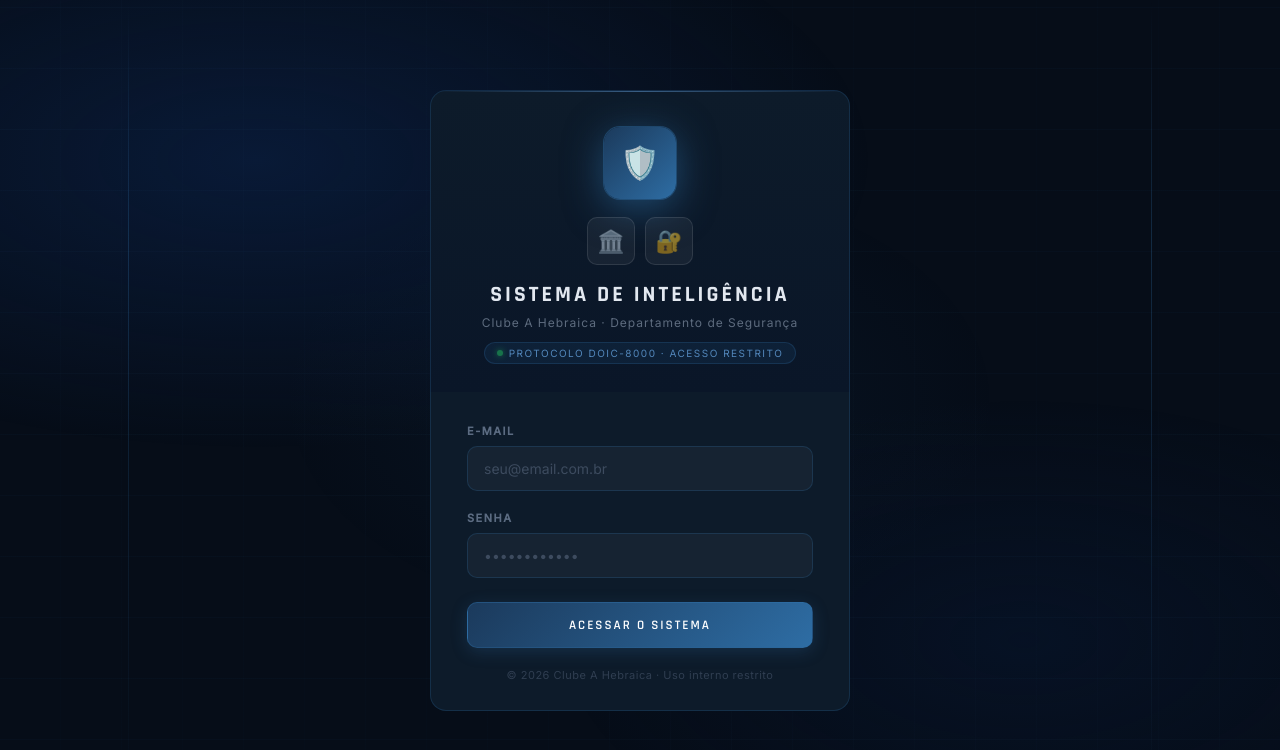
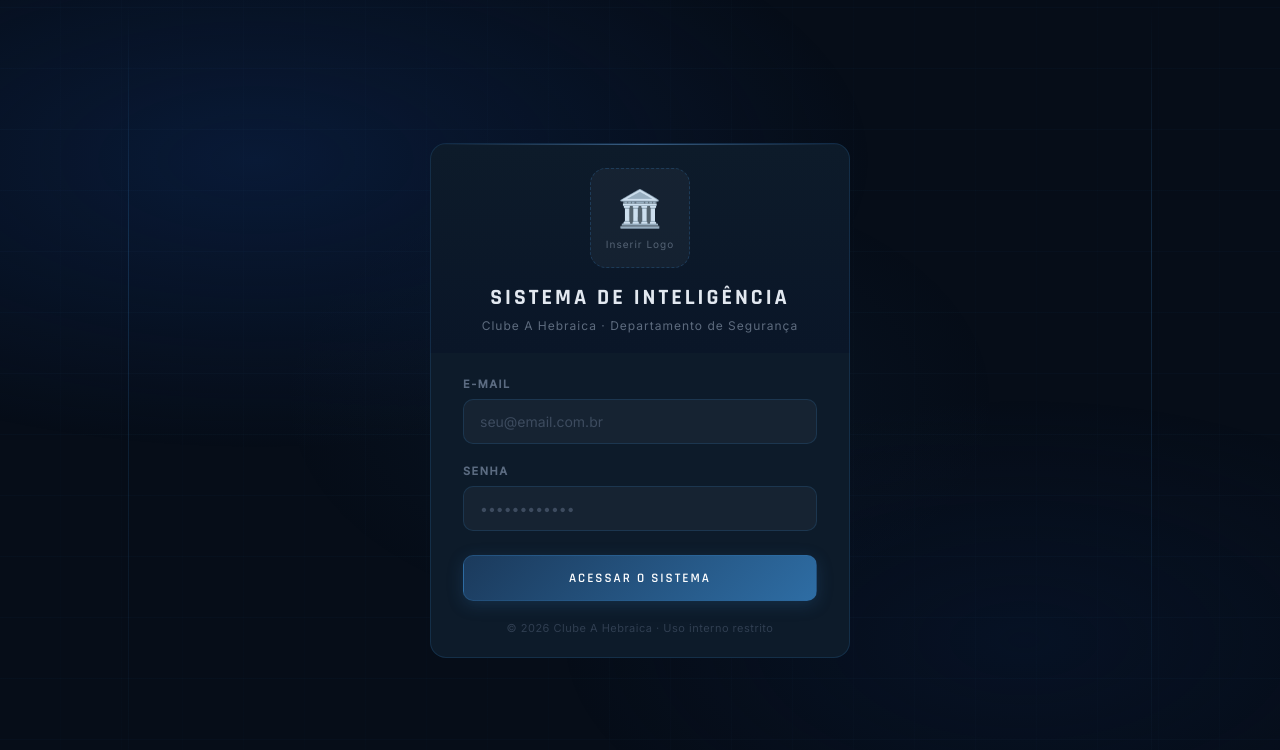
Before and after one commit to danielcohen-hebraica18/doic-sistema, a website: page index.html in a window 1280 px wide. Drawn offline with Linux system fonts and the light colour scheme.

Commit message:
Update index.html

```diff
--- a/index.html
+++ b/index.html
@@ -74,7 +74,7 @@
             border: 1px solid rgba(46,109,164,0.25);
             border-bottom: none;
             border-radius: 16px 16px 0 0;
-            padding: 36px 36px 28px;
+            padding: 24px 32px 20px;
             text-align: center;
             position: relative;
             overflow: hidden;
@@ -89,44 +89,24 @@
         }
 
         /* ESCUDO */
-        .shield-wrap {
-            width: 72px;
-            height: 72px;
-            margin: 0 auto 18px;
-            background: linear-gradient(135deg, #1B3A5C, #2E6DA4);
+        /* LOGO UPLOAD */
+        .logo-upload-wrap {
+            width: 100px;
+            height: 100px;
+            margin: 0 auto 16px;
+            background: rgba(255,255,255,0.04);
+            border: 1px dashed rgba(46,109,164,0.35);
             border-radius: 16px;
             display: flex;
             align-items: center;
             justify-content: center;
-            font-size: 32px;
-            box-shadow: 0 8px 32px rgba(46,109,164,0.4), 0 0 0 1px rgba(46,109,164,0.3);
-            animation: glow 3s ease-in-out infinite;
+            cursor: pointer;
+            transition: all 0.25s;
+            overflow: hidden;
         }
-
-        @keyframes glow {
-            0%,100% { box-shadow: 0 8px 32px rgba(46,109,164,0.4), 0 0 0 1px rgba(46,109,164,0.3); }
-            50%      { box-shadow: 0 8px 40px rgba(46,109,164,0.65), 0 0 0 1px rgba(46,109,164,0.5); }
-        }
-
-        /* LOGOS */
-        .logo-row {
-            display: flex;
-            justify-content: center;
-            gap: 10px;
-            margin-bottom: 16px;
-        }
-
-        .logo-slot {
-            width: 48px;
-            height: 48px;
-            background: rgba(255,255,255,0.05);
-            border: 1px solid rgba(255,255,255,0.1);
-            border-radius: 10px;
-            display: flex;
-            align-items: center;
-            justify-content: center;
-            font-size: 22px;
-            color: rgba(148,163,184,0.5);
+        .logo-upload-wrap:hover {
+            background: rgba(46,109,164,0.1);
+            border-color: rgba(46,109,164,0.6);
         }
 
         .card-header h1 {
@@ -179,7 +159,7 @@
             border: 1px solid rgba(46,109,164,0.25);
             border-top: none;
             border-radius: 0 0 16px 16px;
-            padding: 32px 36px 28px;
+            padding: 24px 32px 22px;
         }
 
         .form-group {
@@ -284,20 +264,20 @@
 
     <div class="card">
         <div class="card-header">
-            <div class="shield-wrap">🛡️</div>
-
-            <div class="logo-row">
-                <div class="logo-slot">🏛️</div>
-                <div class="logo-slot">🔐</div>
+            <!-- LOGO DO CLUBE — clique para trocar -->
+            <div class="logo-upload-wrap" onclick="document.getElementById('logoInput').click()" title="Clique para inserir o logo do Clube">
+                <img id="logoImg" src="" alt="" style="display:none; max-width:100%; max-height:100%; object-fit:contain; border-radius:12px;">
+                <div id="logoPlaceholder" style="display:flex; flex-direction:column; align-items:center; gap:8px;">
+                    <span style="font-size:36px;">🏛️</span>
+                    <span style="font-size:10px; color:rgba(148,163,184,0.5); letter-spacing:1px;">Inserir Logo</span>
+                </div>
             </div>
+            <input type="file" id="logoInput" accept="image/*" style="display:none;" onchange="loadLogo(this)">
 
             <h1>Sistema de Inteligência</h1>
             <div class="subtitle">Clube A Hebraica · Departamento de Segurança</div>
 
-            <div class="badge-protocolo">
-                <div class="badge-dot"></div>
-                Protocolo DOIC-8000 · Acesso Restrito
-            </div>
+
         </div>
 
         <div class="card-body">
@@ -324,6 +304,27 @@
     </div>
 
     <script>
+        // Carregar logo salvo
+        const savedLogo = localStorage.getItem('hebraica_login_logo');
+        if (savedLogo) {
+            document.getElementById('logoImg').src = savedLogo;
+            document.getElementById('logoImg').style.display = 'block';
+            document.getElementById('logoPlaceholder').style.display = 'none';
+        }
+
+        function loadLogo(input) {
+            if (!input.files || !input.files[0]) return;
+            const reader = new FileReader();
+            reader.onload = function(e) {
+                const data = e.target.result;
+                document.getElementById('logoImg').src = data;
+                document.getElementById('logoImg').style.display = 'block';
+                document.getElementById('logoPlaceholder').style.display = 'none';
+                localStorage.setItem('hebraica_login_logo', data);
+            };
+            reader.readAsDataURL(input.files[0]);
+        }
+
         document.getElementById('loginForm').addEventListener('submit', function(e) {
             e.preventDefault();
             const email    = document.getElementById('email').value;
```
